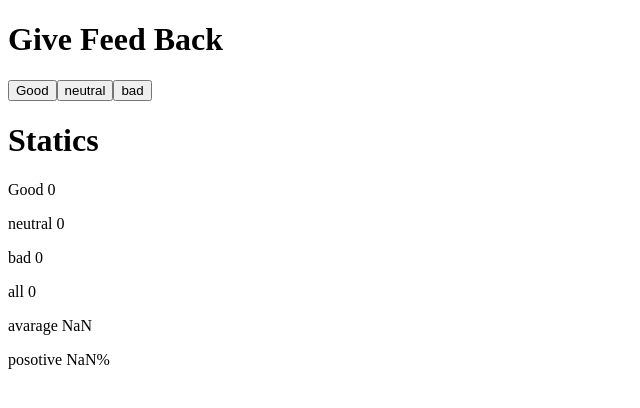
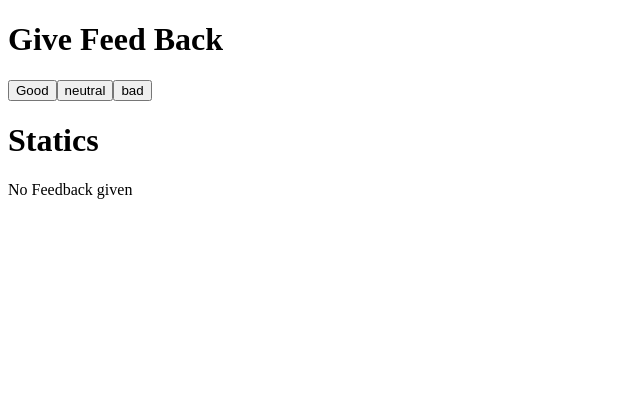
Before and after one commit to bilalabdelkadir/FullstackOpen, a React (Vite) app in the folder part1/unicafe/: page / in a window 1280 px wide. Shown: the top 408 px of the page, without its empty margins (0-640 px from the left). Built offline with nearby package versions, Linux system fonts and the light colour scheme.

Commit message:
finished step 4

```diff
--- a/part1/unicafe/src/App.jsx
+++ b/part1/unicafe/src/App.jsx
@@ -1,15 +1,17 @@
 import { useState } from "react";
 
-const Statics = ({ good, bad, neutral }) => {
+const Statics = ({ good, bad, neutral, sum }) => {
+  if (sum === 0) {
+    return <p>No Feedback given</p>;
+  }
   return (
     <div>
-      <h1>Statics</h1>
       <p>Good {good}</p>
       <p>neutral {neutral}</p>
       <p>bad {bad}</p>
-      <p>all {good + bad + neutral}</p>
-      <p>avarage {(good * 1 + bad * -1) / (good + bad + neutral)}</p>
-      <p>posotive {(good * 1) / (good + bad + neutral)}%</p>
+      <p>all {sum}</p>
+      <p>avarage {(good * 1 + bad * -1) / sum}</p>
+      <p>posotive {(good * 1) / sum}%</p>
     </div>
   );
 };
@@ -19,16 +21,33 @@ const App = () => {
   const [good, setGood] = useState(0);
   const [neutral, setNeutral] = useState(0);
   const [bad, setBad] = useState(0);
+  const [sum, setSum] = useState(0);
+
+  const handleGood = () => {
+    setGood(good + 1);
+    setSum(sum + 1);
+  };
+
+  const handleBad = () => {
+    setBad(good + 1);
+    setSum(sum + 1);
+  };
+
+  const handleNeutral = () => {
+    setNeutral(good + 1);
+    setSum(sum + 1);
+  };
 
   return (
     <div>
       <h1>Give Feed Back</h1>
       <div>
-        <button onClick={() => setGood(good + 1)}>Good</button>
-        <button onClick={() => setNeutral(neutral + 1)}>neutral</button>
-        <button onClick={() => setBad(bad + 1)}>bad</button>
+        <button onClick={handleGood}>Good</button>
+        <button onClick={handleBad}>neutral</button>
+        <button onClick={handleNeutral}>bad</button>
       </div>
-      <Statics good={good} bad={bad} neutral={neutral} />
+      <h1>Statics</h1>
+      <Statics good={good} bad={bad} neutral={neutral} sum={sum} />
     </div>
   );
 };
```
